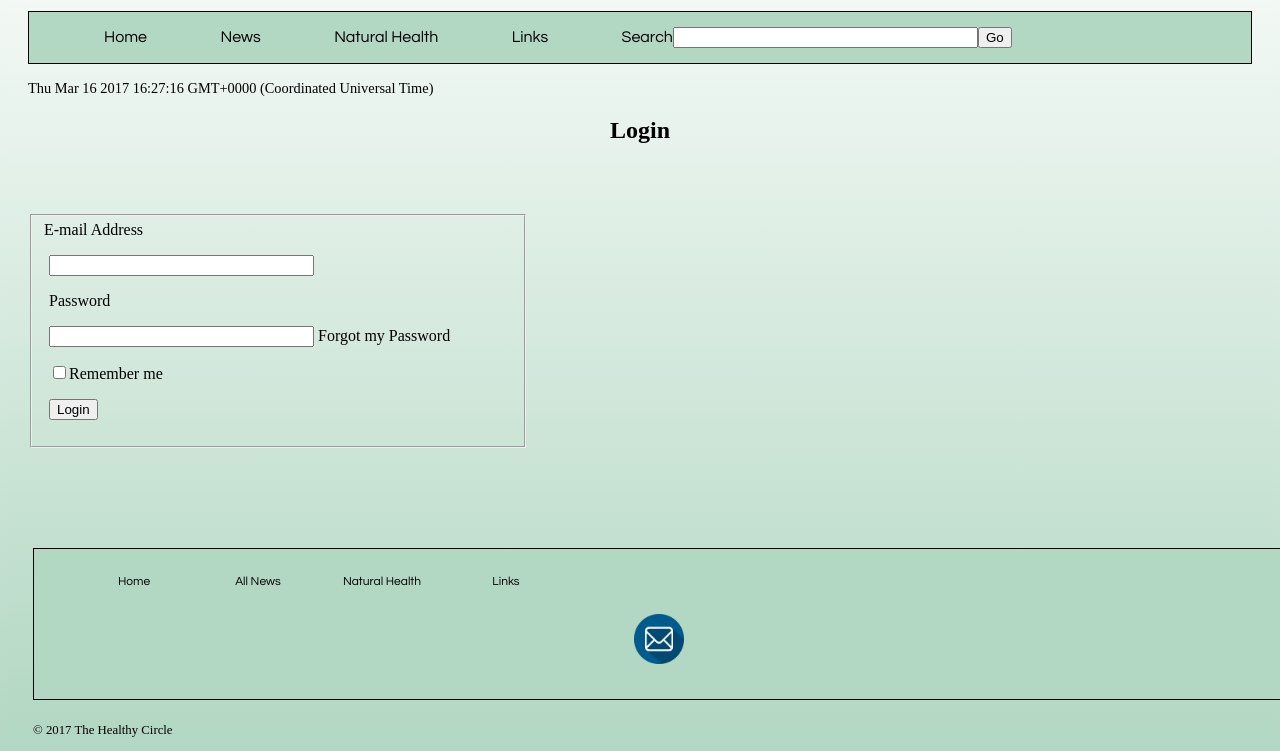
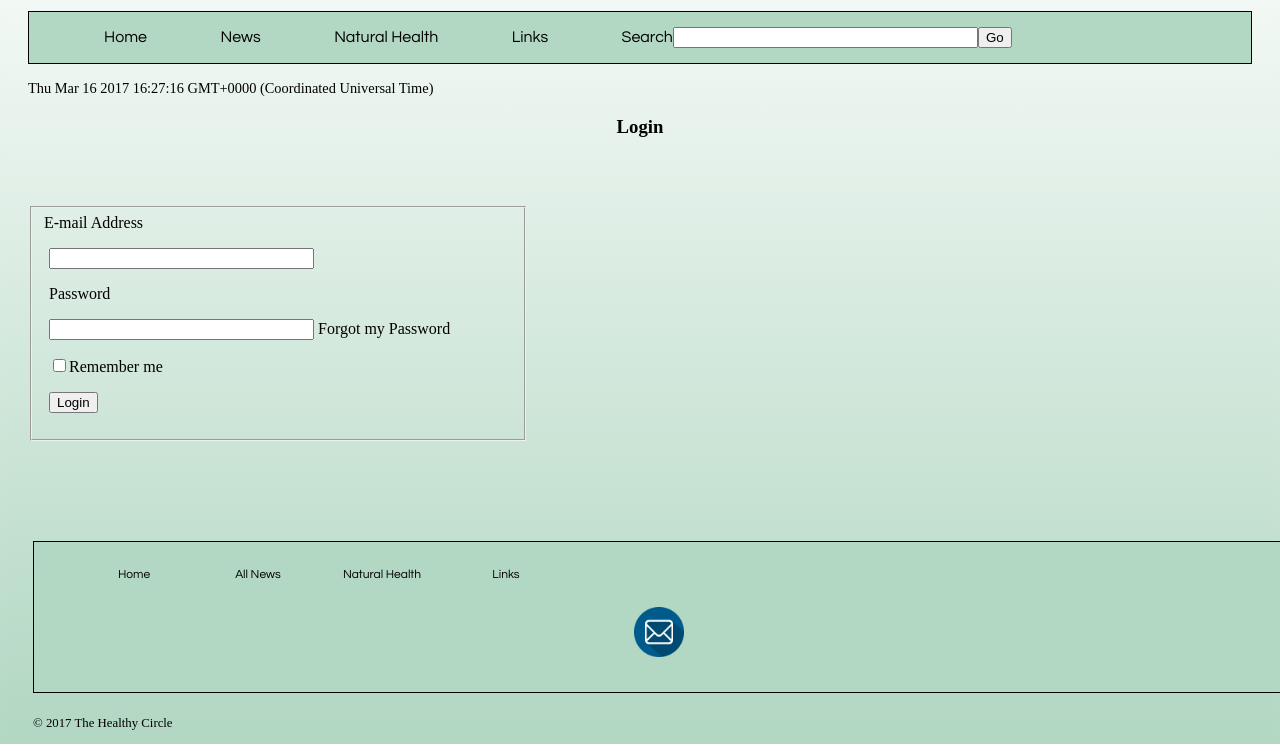
Before and after one commit to k00223364/RWD, a plain HTML site: page login.html in a window 1280 px wide. Shown: the part 153-904 px from the top of the page. Drawn offline with Linux system fonts and the light colour scheme; files whose address does not match are found by name.

Commit message:
Update login.html

```diff
--- a/login.html
+++ b/login.html
@@ -43,7 +43,7 @@
             </ul>
 
                 <div id="date"><time id="date" datetime="today"></time> </div>
-            <h2> Login</h2>
+            <h3> Login</h3>
             <form id="loginForm">
             <fieldset>
                 <label class="Email"> E-mail Address</label>
```
